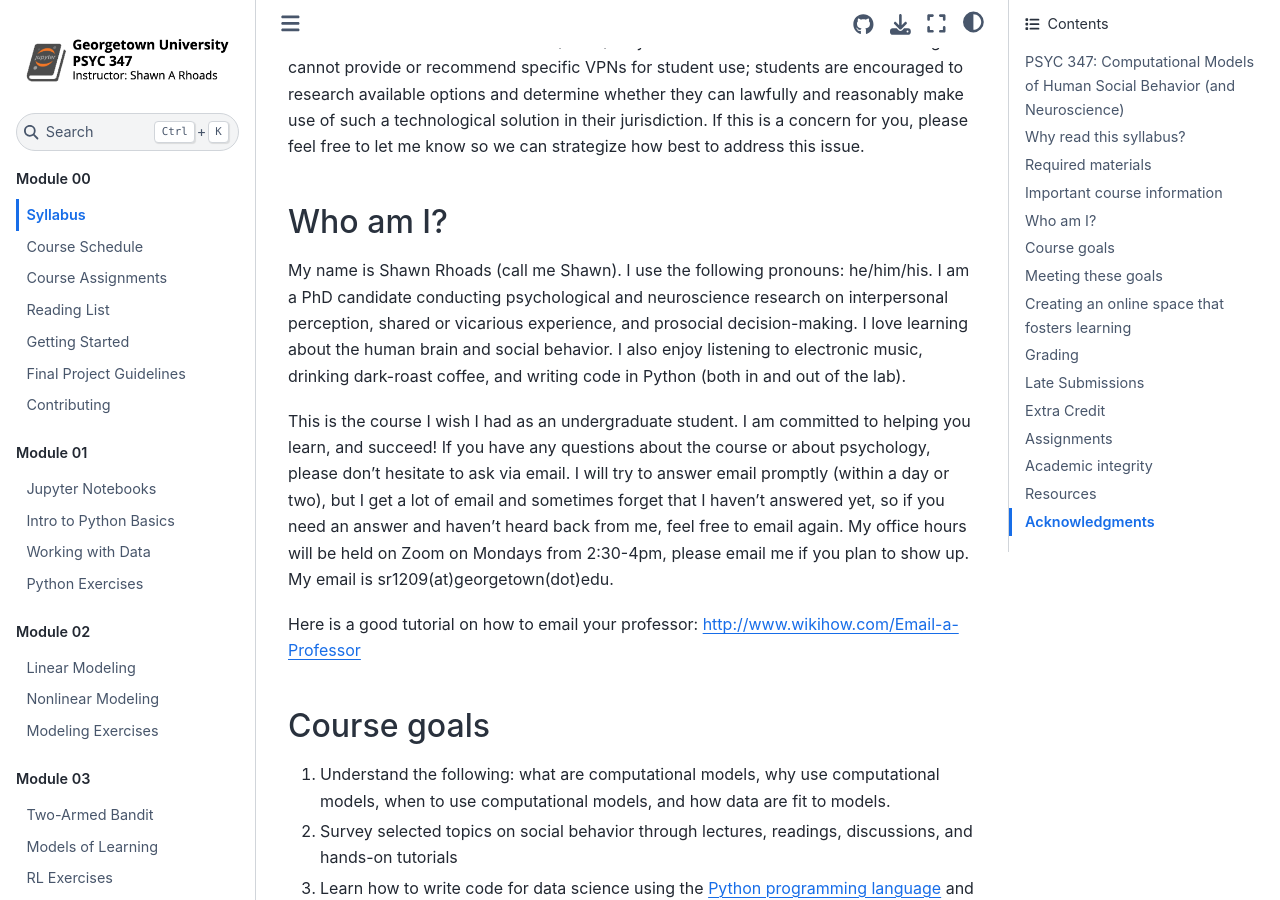
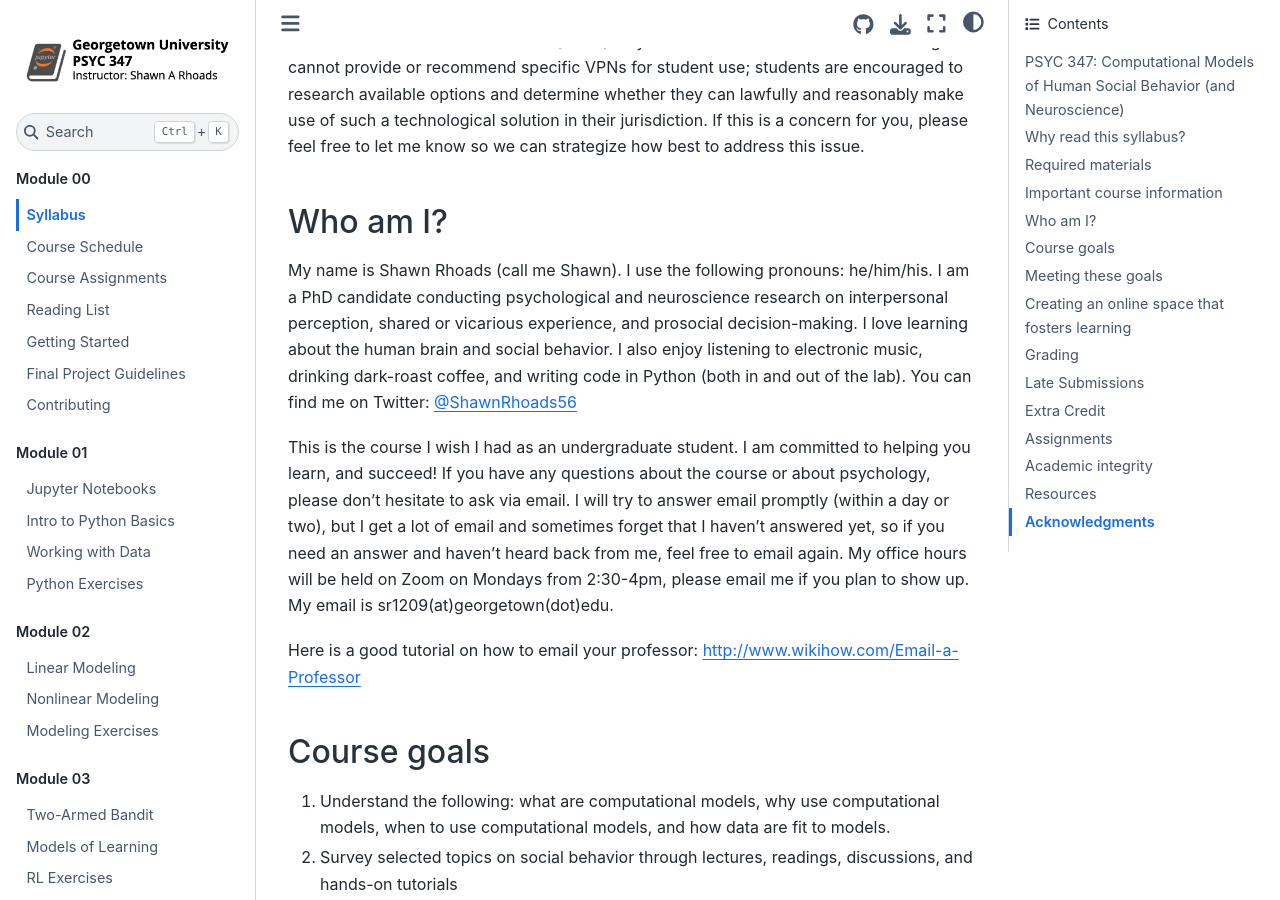
Before and after one commit to shawnrhoads/gu-psyc-347, a Jupyter Book: the page built from docs/module-00-00_Syllabus.md, in a window 1280 px wide and 900 px high, scrolled down 2220 px. Built offline with Jupyter Book 1.0.4 settings and Sphinx 7.4.7 and the Sphinx Book theme 1.1.4, drawn with Linux system fonts in a browser that asks for light colours.

Commit message:
Added Twitter handle

```diff
--- a/docs/module-00-00_Syllabus.md
+++ b/docs/module-00-00_Syllabus.md
@@ -36,7 +36,7 @@ Students located in certain countries may face challenges participating in some
 
 ## Who am I?
 
-My name is Shawn Rhoads (call me Shawn). I use the following pronouns: he/him/his. I am a PhD candidate conducting psychological and neuroscience research on interpersonal perception, shared or vicarious experience, and prosocial decision-making. I love learning about the human brain and social behavior. I also enjoy listening to electronic music, drinking dark-roast coffee, and writing code in Python (both in and out of the lab).
+My name is Shawn Rhoads (call me Shawn). I use the following pronouns: he/him/his. I am a PhD candidate conducting psychological and neuroscience research on interpersonal perception, shared or vicarious experience, and prosocial decision-making. I love learning about the human brain and social behavior. I also enjoy listening to electronic music, drinking dark-roast coffee, and writing code in Python (both in and out of the lab). You can find me on Twitter: <a href="https://twitter.com/ShawnRhoads56" target="_blank">@ShawnRhoads56</a>
 
 This is the course I wish I had as an undergraduate student. I am committed to helping you learn, and succeed! If you have any questions about the course or about psychology, please don't hesitate to ask via email. I will try to answer email promptly (within a day or two), but I get a lot of email and sometimes forget that I haven't answered yet, so if you need an answer and haven't heard back from me, feel free to email again. My office hours will be held on Zoom on Mondays from 2:30-4pm, please email me if you plan to show up. My email is sr1209(at)georgetown(dot)edu.
 
```
Also changed, not shown: docs/index.md (+1 -0 lines).
